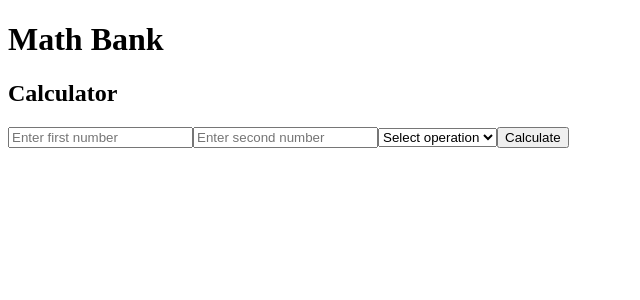
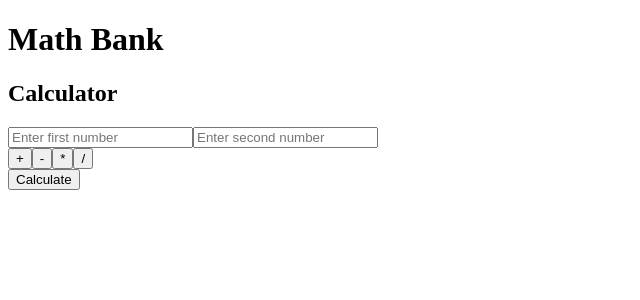
Before and after one commit to anushap6571/Math-Bank, a React (Create React App) app in the folder client/: page / in a window 1280 px wide. Shown: the top 300 px of the page, without its empty margins (0-640 px from the left). Built offline with nearby package versions, Linux system fonts and the light colour scheme.

Commit message:
basic calculator

```diff
--- a/client/src/components/calculator.js
+++ b/client/src/components/calculator.js
@@ -1,11 +1,12 @@
 import React, { useState } from 'react';
-
+// display calculator screen
 const Calculator = () => {
     const [a, setA] = useState('');
     const [b, setB] = useState('');
     const [operation, setOperation] = useState('');
     const [result, setResult] = useState(null);
     const [error, setError] = useState('');
+
 
     const calculate = async () => {
         try {
@@ -31,6 +32,10 @@ const Calculator = () => {
         }
     };
 
+    const handleOperation = (op) => {
+        setOperation(op);
+    };
+
     return (
         <div>
             <h2>Calculator</h2>
@@ -46,13 +51,15 @@ const Calculator = () => {
                 onChange={(e) => setB(e.target.value)}
                 placeholder="Enter second number"
             />
-            <select onChange={(e) => setOperation(e.target.value)}>
-                <option value="">Select operation</option>
-                <option value="add">+</option>
-                <option value="subtract">-</option>
-                <option value="multiply">*</option>
-                <option value="divide">/</option>
-            </select>
+
+            { <div>
+                <button onClick={() => handleOperation('add')}>+</button>
+                <button onClick={() => handleOperation('subtract')}>-</button>
+                <button onClick={() => handleOperation('multiply')}>*</button>
+                <button onClick={() => handleOperation('divide')}>/</button>
+            </div> }
+
+
             <button onClick={calculate}>Calculate</button>
 
             {result !== null && <p>Result: {result}</p>}
```
Also changed, not shown: 2 other files (tests, documents, lock files or other folders).
